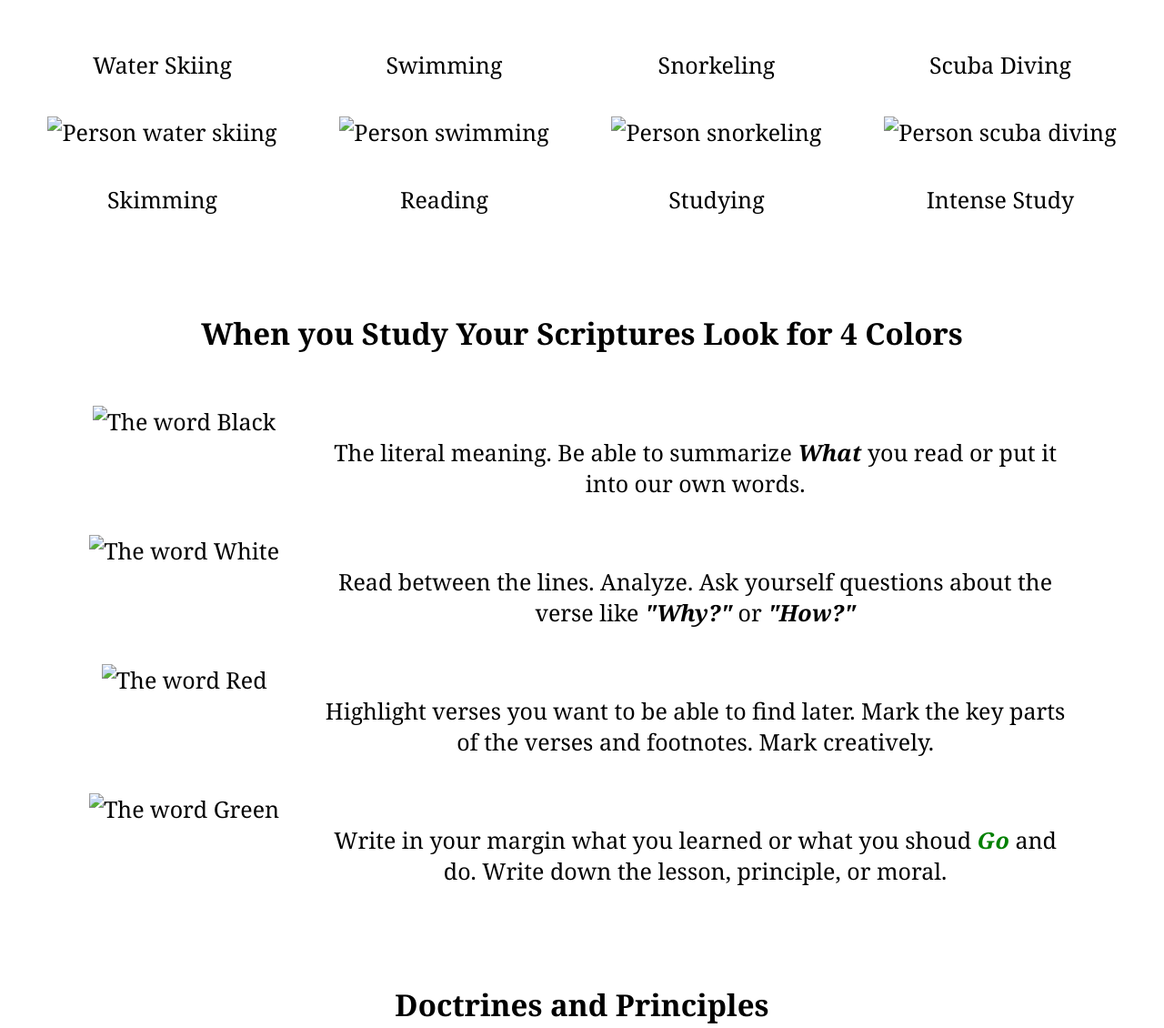
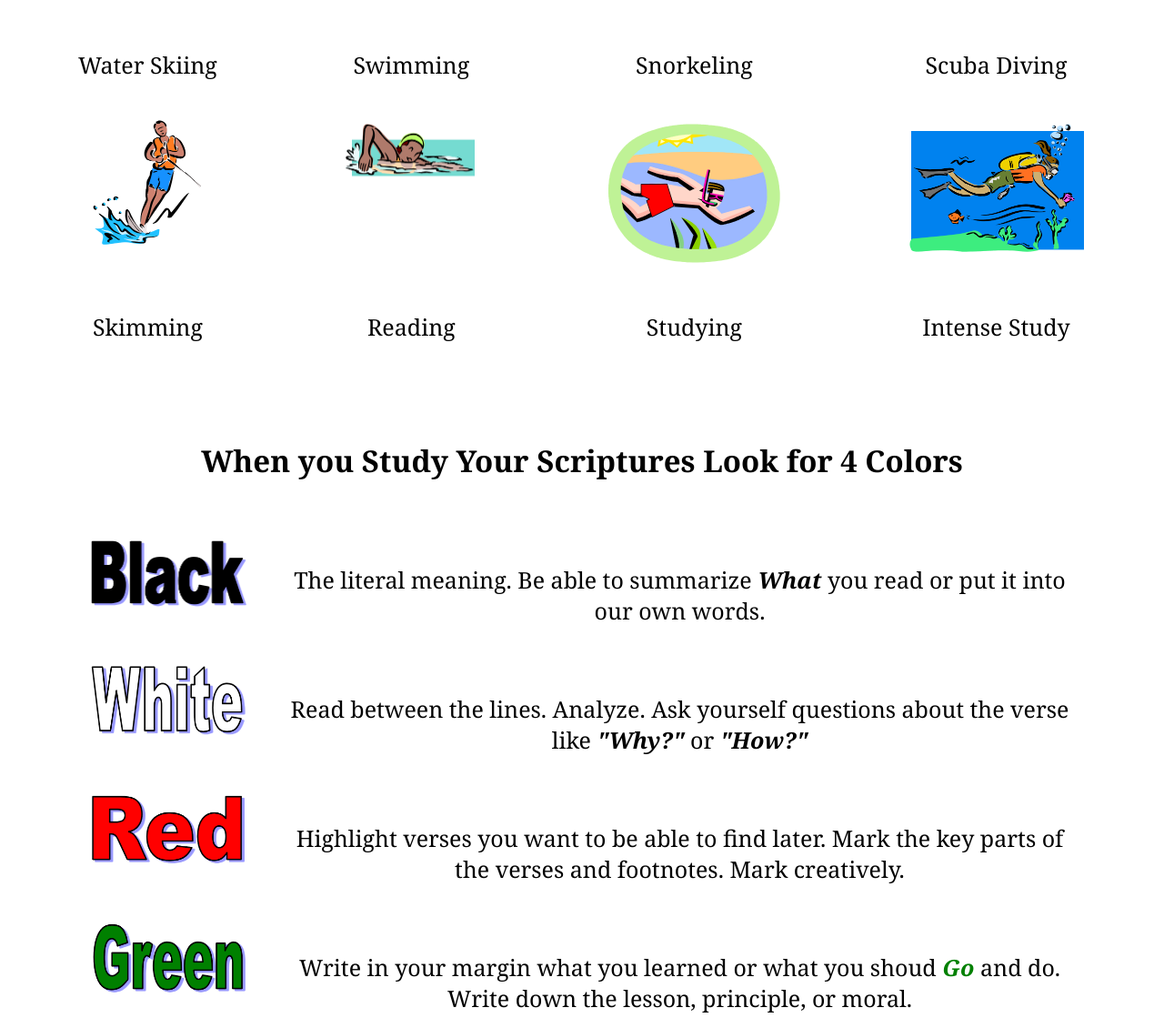
Before and after one commit to kolelnielsen/Bro-Nielsen, a plain HTML site: page sss.html in a window 1280 px wide. Shown: the part 227-1357 px from the top of the page at 91% size. Drawn offline with Linux system fonts and the light colour scheme.

Commit message:
Update sss.html

```diff
--- a/sss.html
+++ b/sss.html
@@ -39,10 +39,10 @@
     <div class="grid-item">Swimming</div>
     <div class="grid-item">Snorkeling</div>
     <div class="grid-item">Scuba Diving</div>
-    <div class="grid-item"><img src="Images/water-ski.png" alt="Person water skiing" width="127" height="149" class="study"></div>
-    <div class="grid-item"><img src="Images/swimming.png" alt="Person swimming" width="155" height="80" class="study"></div>
-    <div class="grid-item"><img src="Images/snorkeling.png" alt="Person snorkeling" width="195" height="167" class="study"></div>
-    <div class="grid-item"><img src="Images/scuba.png" alt="Person scuba diving" width="197" height="153" class="study"></div>
+    <div class="grid-item"><img src="water-ski.png" alt="Person water skiing" width="127" height="149" class="study"></div>
+    <div class="grid-item"><img src="swimming.png" alt="Person swimming" width="155" height="80" class="study"></div>
+    <div class="grid-item"><img src="snorkeling.png" alt="Person snorkeling" width="195" height="167" class="study"></div>
+    <div class="grid-item"><img src="scuba.png" alt="Person scuba diving" width="197" height="153" class="study"></div>
     <div class="grid-item">Skimming</div>
     <div class="grid-item">Reading</div>
     <div class="grid-item">Studying</div>
@@ -57,13 +57,13 @@
 
 <div id="grid2">
 <div class="grid-container2">
-    <div class="grid-item"><img src="Images/black.png" alt="The word Black" width="175" height="83"></div>
+    <div class="grid-item"><img src="black.png" alt="The word Black" width="175" height="83"></div>
     <div class="grid-item"><br>The literal meaning. Be able to summarize <em><strong>What</strong></em> you read or put it into our own words.</div>
-    <div class="grid-item"><img src="Images/white.png" alt="The word White" width="175" height="83"></div>
+    <div class="grid-item"><img src="white.png" alt="The word White" width="175" height="83"></div>
     <div class="grid-item"><br>Read between the lines. Analyze. Ask yourself questions about the verse like <em><strong>"Why?"</strong></em> or <em><strong>"How?"</strong></em></div>
-    <div class="grid-item"><img src="Images/red.png" alt="The word Red" width="175" height="83"></div>
+    <div class="grid-item"><img src="red.png" alt="The word Red" width="175" height="83"></div>
     <div class="grid-item"><br>Highlight verses you want to be able to find later. Mark the key parts of the verses and footnotes. Mark creatively.</div>
-    <div class="grid-item"><img src="Images/green.png" alt="The word Green" width="175" height="83"></div>
+    <div class="grid-item"><img src="green.png" alt="The word Green" width="175" height="83"></div>
     <div class="grid-item"><br>Write in your margin what you learned or what you shoud <em><strong id="strong">Go</strong></em> and do. Write down the lesson, principle, or moral.</div>
 </div>
 </div>
```
